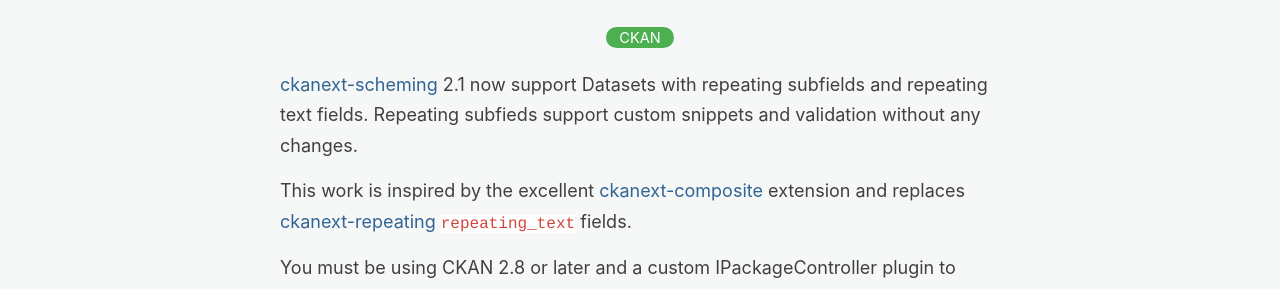
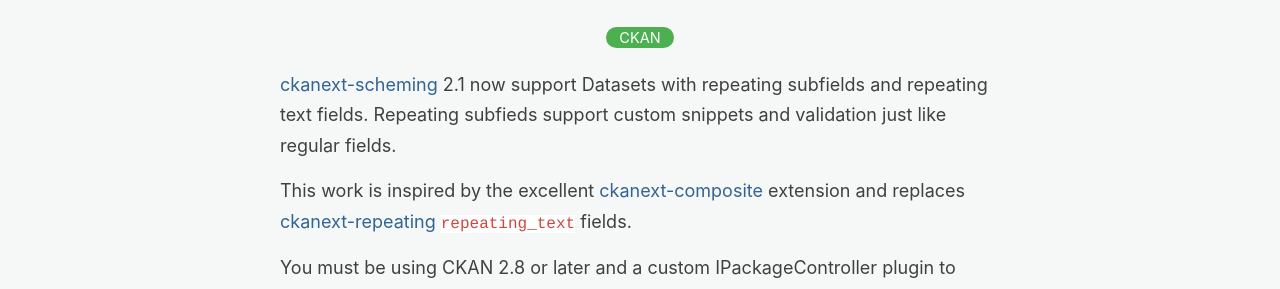
Before and after one commit to wardi/wardi.github.io, a Jekyll site: the page built from _posts/2021-01-05-scheming-subfields.md, in a window 1280 px wide and 900 px high. Shown: the part 262-551 px from the top of the window. Built offline with Jekyll 4.4.1, drawn with Linux system fonts in a browser that asks for light colours.

Commit message:
small wording change

```diff
--- a/_posts/2021-01-05-scheming-subfields.md
+++ b/_posts/2021-01-05-scheming-subfields.md
@@ -8,7 +8,7 @@
 
 [ckanext-scheming](https://github.com/ckan/ckanext-scheming) 2.1
 now support Datasets with repeating subfields and repeating text fields.
-Repeating subfieds support custom snippets and validation without any changes.
+Repeating subfieds support custom snippets and validation just like regular fields.
 
 This work is inspired by the excellent [ckanext-composite](https://github.com/EnviDat/ckanext-composite)
 extension and replaces [ckanext-repeating](https://github.com/open-data/ckanext-repeating) `repeating_text`
```
